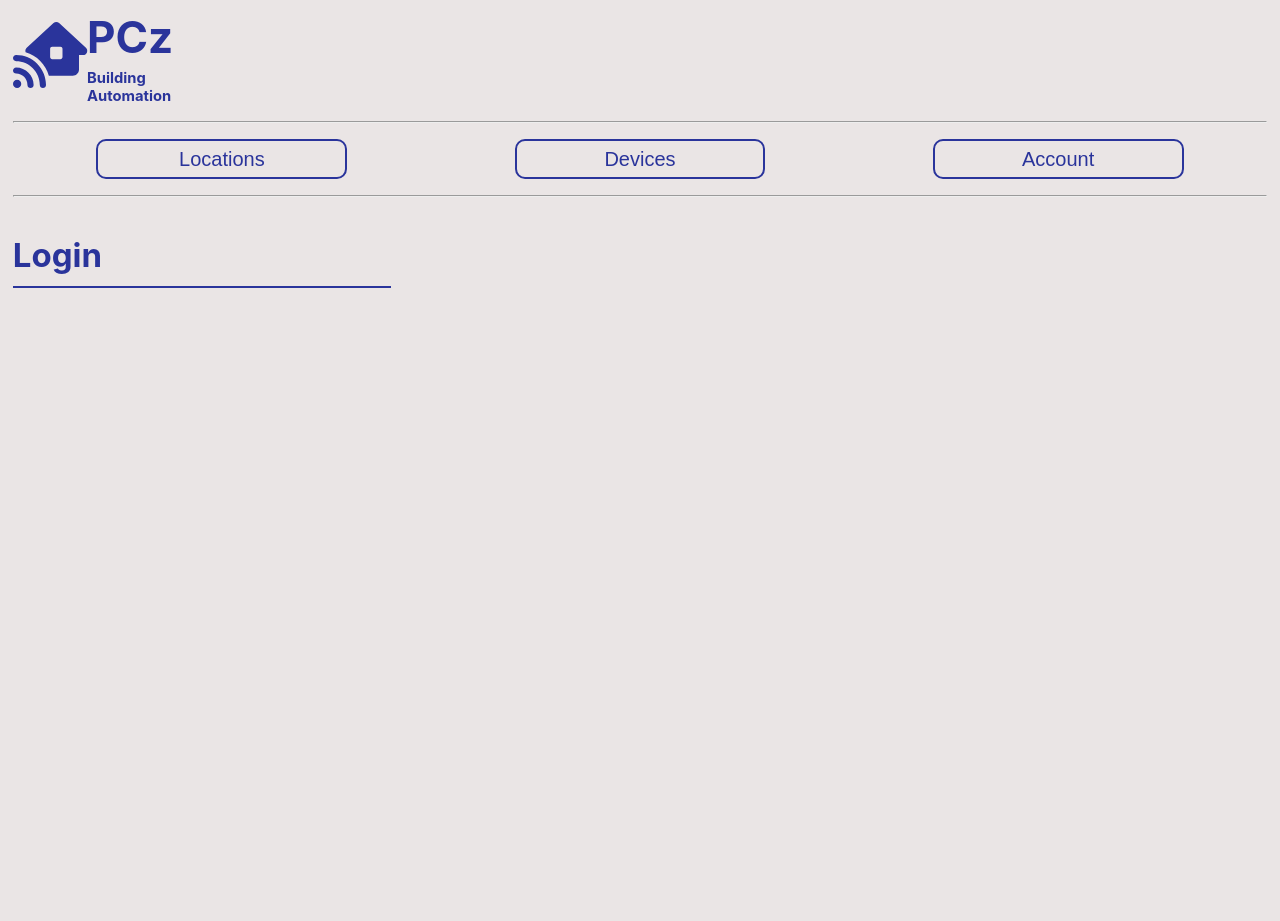
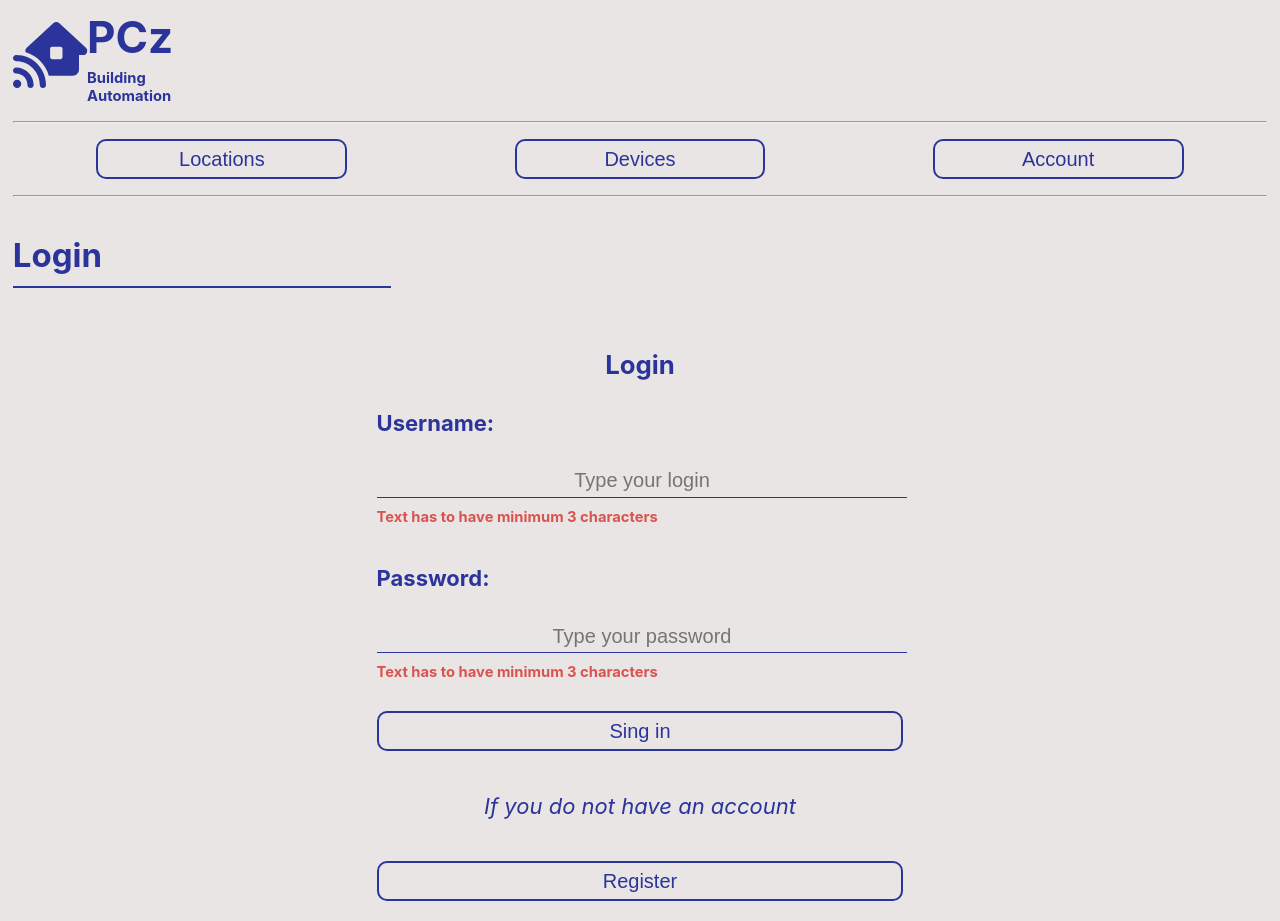
Before and after one commit to czechp/building-automation-frontend, a React (Create React App) app: page /login in a window 1280 px wide. Before the commit the page ends 800 px from the top, so only its background shows below. Built offline with nearby package versions, Linux system fonts and the light colour scheme.

Commit message:
Login page layout

```diff
--- a/src/useCase/login/LoginPage.js
+++ b/src/useCase/login/LoginPage.js
@@ -1,7 +1,30 @@
+import React from "react";
+import styled from "styled-components";
+
 import PageCmp from "../../component/PageCmp";
+import FormCmp from "../../component/FormCmp";
+import TextInputCmp from "../../component/TextInputCmp";
+import ButtonCmp from "../../component/ButtonCmp";
 
 const LoginPage = () => {
-    return <PageCmp title="Login"></PageCmp>
+    const [login, setLogin] = React.useState("");
+    const [password, setPassword] = React.useState("");
+
+    return <PageCmp title="Login">
+        <FormCmp title="Login">
+            <TextInputCmp placeholder="Type your login" label="Username:" value={login} onChange={setLogin}
+                          minLength={3}/>
+            <TextInputCmp type="password" placeholder="Type your password" label="Password:" value={password}
+                          onChange={setPassword} minLength={3}/>
+            <ButtonCmp label="Sing in" />
+            <RegisterInfo>If you do not have an account </RegisterInfo>
+            <ButtonCmp label="Register"  />
+        </FormCmp>
+    </PageCmp>
 }
 
+const RegisterInfo = styled.p`
+    font-style: italic;
+`
+
 export default LoginPage;
```
